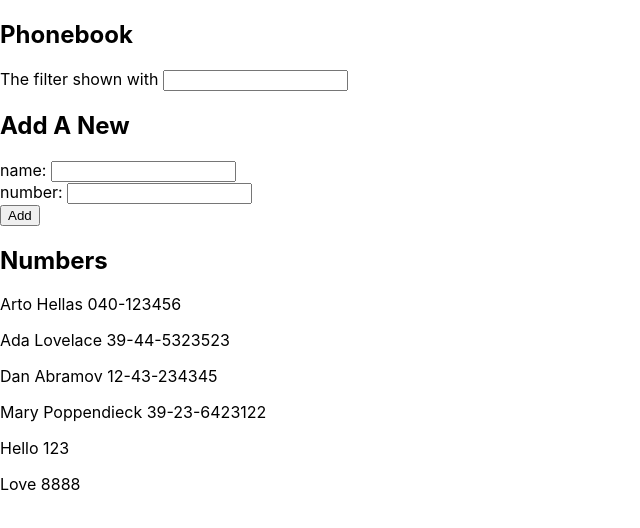
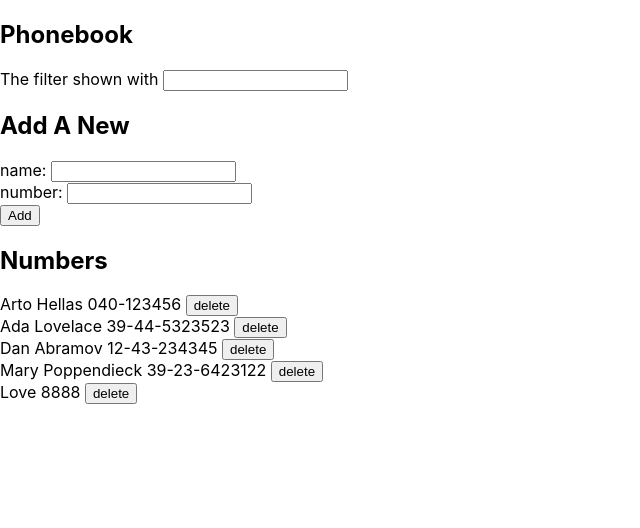
Before and after one commit to buildevol/learn-fullstack-open, a React (Create React App) app in the folder part2exercise/phonebook/: page / in a window 1280 px wide. Shown: the top 528 px of the page, without its empty margins (0-640 px from the left). Built offline with nearby package versions, Linux system fonts and the light colour scheme; data requests are answered from the project's data file.

Commit message:
Added my part 2d exercise 2.17 solution

```diff
--- a/part2exercise/phonebook/db.json
+++ b/part2exercise/phonebook/db.json
@@ -21,11 +21,6 @@
       "id": 4
     },
     {
-      "name": "Hello",
-      "number": "123",
-      "id": 5
-    },
-    {
       "name": "Love",
       "number": "8888",
       "id": 6
--- a/part2exercise/phonebook/src/App.js
+++ b/part2exercise/phonebook/src/App.js
@@ -1,11 +1,18 @@
 import React, { useState, useEffect } from "react";
 import personService from "./services/persons";
 
-const Person = ({ person }) => {
+const Person = ({ person, handleDelete }) => {
   return (
-    <p>
-      {person.name} {person.number}
-    </p>
+    <div>
+      {person.name} {person.number}{" "}
+      <button
+        onClick={() => {
+          handleDelete(person.id, person.name);
+        }}
+      >
+        delete
+      </button>
+    </div>
   );
 };
 
@@ -41,11 +48,13 @@ const PersonForm = ({
   );
 };
 
-const Persons = ({ personsToShow }) => {
+const Persons = ({ personsToShow, handleDelete }) => {
   return (
     <div>
       {personsToShow.map((person, index) => {
-        return <Person key={index} person={person} />;
+        return (
+          <Person key={index} person={person} handleDelete={handleDelete} />
+        );
       })}
     </div>
   );
@@ -88,9 +97,17 @@ function App() {
   const handleNewNumber = (event) => {
     setNewNumber(event.target.value);
   };
+  const handleDelete = (id, name) => {
+    if (window.confirm(`Delete ${name}`)) {
+      personService.deletePerson(id).then((response) => {
+        setPersons(persons.filter((person) => person.id !== id));
+      });
+    }
+  };
   const handleFilter = (event) => {
     setFilterInput(event.target.value);
   };
+
   const personsToShow = filterInput
     ? persons.filter((person) => {
         return person.name.toLowerCase().includes(filterInput.toLowerCase());
@@ -109,7 +126,7 @@ function App() {
         handleNewNumber={handleNewNumber}
       />
       <h2>Numbers</h2>
-      <Persons personsToShow={personsToShow} />
+      <Persons personsToShow={personsToShow} handleDelete={handleDelete} />
     </div>
   );
 }
--- a/part2exercise/phonebook/src/services/persons.js
+++ b/part2exercise/phonebook/src/services/persons.js
@@ -11,7 +11,7 @@ const createPerson = (newObject) => {
 };
 
 const deletePerson = (id) => {
-  return axios.delete(id).then((response) => response.data);
+  return axios.delete(`${baseUrl}/${id}`); // response.data will return empty
 };
 
 export default {
```
